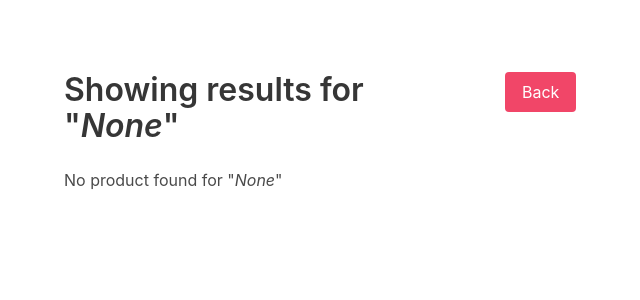
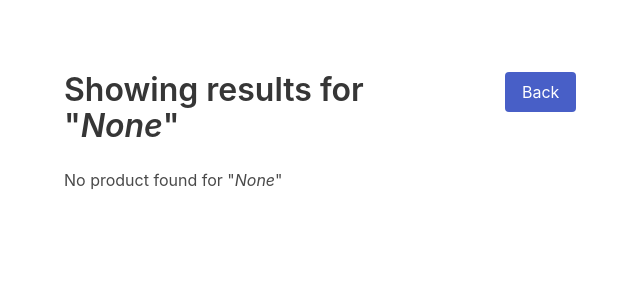
Before and after one commit to capstone-26/Shopping-Assistant, a Django app: page /addProductToWatchlist/ in a window 1280 px wide. Shown: the part 56-356 px from the top of the page, without its empty margins (294-934 px from the left). Run offline with Django 4.2, Linux system fonts and the light colour scheme; some libraries are stand-ins or nearby versions.

Commit message:
Button color change

```diff
--- a/core/templates/addProduct.html
+++ b/core/templates/addProduct.html
@@ -19,7 +19,7 @@
                         <h1 class="title">Showing results for "<span class="is-italic">{{ query }}</span>"</h1>
                     </div>
                     <div class="column is-one-quarter">
-                        <button class="go-Back button is-danger">Back</button></td>
+                        <button class="go-Back button is-link">Back</button></td>
                     </div>
                 </div>
             </div>
```
